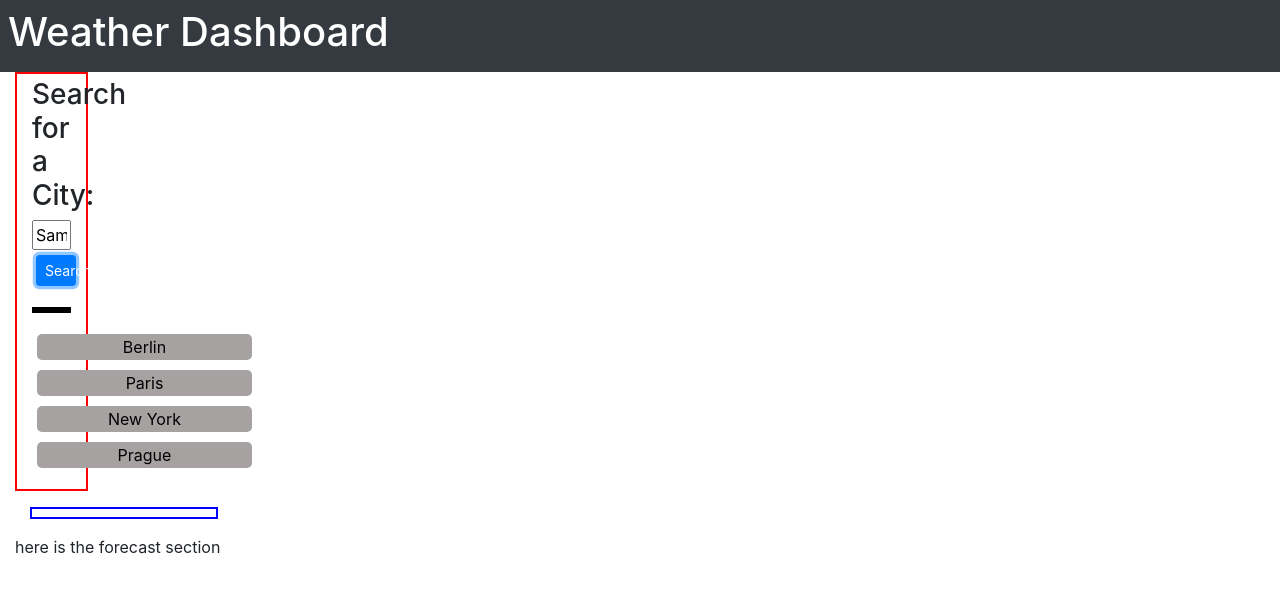
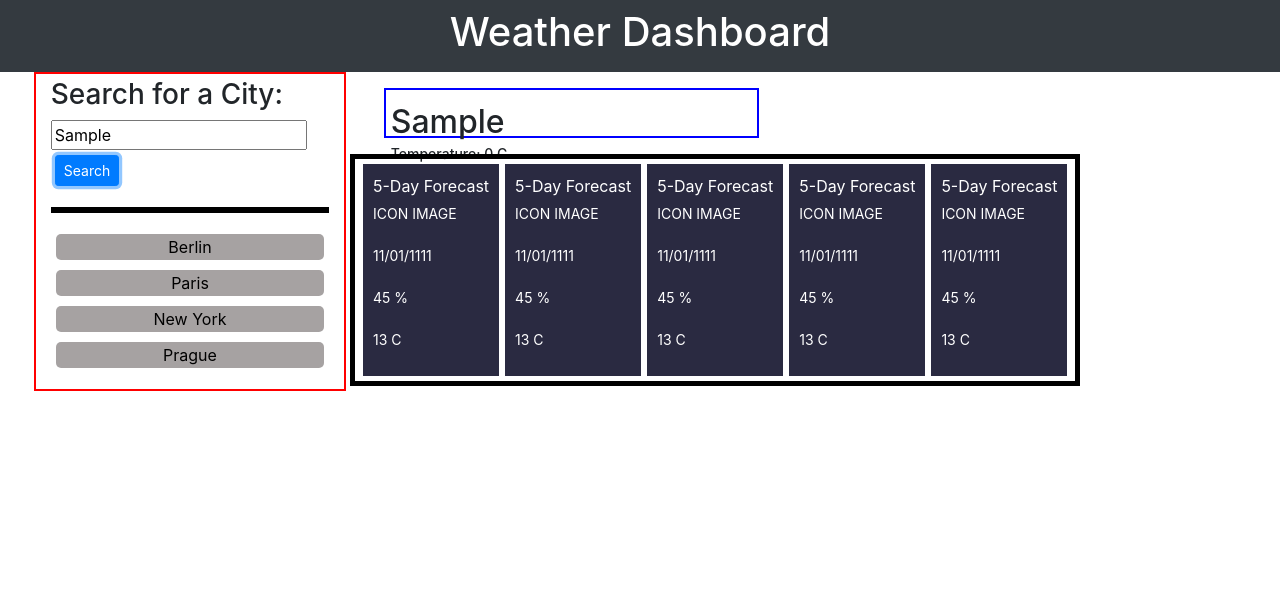
Before and after one commit to ZuzanaElt/Weather-dashboard, a plain HTML site: page starter/index.html in a window 1280 px wide. Both pictures are taken after typing "Sample" into the empty fields and a click on the button "Search". Drawn offline with nearby package versions, Linux system fonts and the light colour scheme; no server answers.

Commit message:
added cards and changed layout

```diff
--- a/starter/css/style.css
+++ b/starter/css/style.css
@@ -1,26 +1,53 @@
-.container-fluid{
-    display:flex;
+/*
+
+#search-input{
+    width:100%;
 }
-.cityBtn {
-
-margin:5px;
-background-color:rgb(166, 162, 162);
-border:0px;
-border-radius: 5px;
+#search-button{
+    width:100%;
 }
 
 .list-group{
     padding-right: 15px;
-    width: 15rem;
+    width: 15rem; */
+/* } */
+.container-fluid{
+
+
 }
 aside{
+    float:left;
     border:2px solid red;
 
-width: 50%;
+    margin: 0 1.5%;
+    width: 30%;
+}
+
+section {
+    float:left;
+    padding:5px;
+    display:flex;
 }
 #today{
     border:solid 2px blue;
+    height: 50px;
+    float: left;
+  margin: 0 1.5%;
+  width: 30%;
 }
+#forecast{
+    border: solid black 5px;
+}
+
+
+.cityBtn {
+
+    margin:5px;
+    background-color:rgb(166, 162, 162);
+    border:0px;
+    border-radius: 5px;
+    }
+
 
 .btn{
     margin:5px;
@@ -30,9 +57,11 @@ width: 50%;
 .hr{
     border: solid black;
 }
-#search-input{
-    width:100%;
+
+
+p{
+    font-size: 14px;
+    padding-top:5px;
 }
-#search-button{
-    width:100%;
-}
+
+.card{margin-right: 30px;}
--- a/starter/index.html
+++ b/starter/index.html
@@ -32,10 +32,10 @@
                           <button type="submit button" class="btn btn-primary btn-sm " id="search-button" aria-label="submit search">
                             Search
                           </button>
-
                       </div>
-
                   </div>
+                </div>
+                <div>
                     <hr class="hr weather-hr" />
                 </div>
                 <div class="list-group" id="history">
@@ -48,14 +48,17 @@
                 </div>
              </form>
 
-
         </aside>
 
-      <div class="col-lg-9 pb-3">
+
         <section id="today" class="mt-3" role="region" aria-live="polite">
-            <h1 id="chosenCityDate"></h1>
+            <h1 id="chosenCity"></h1>
+            <!-- section with today's weather in chosen city -->
         </section>
-        <section id="forecast" class="row mt-3" role="region" aria-live="polite">here is the forecast section</section>
+
+        <section id="forecast" class="row mt-3" role="region" aria-live="polite">
+          <!-- section with 5-day forecast cards -->
+        </section>
       </div>
     </div>
   </div>
--- a/starter/script.js
+++ b/starter/script.js
@@ -5,17 +5,25 @@
 
 
 const searchButton = $('#search-button');
-const cityName = $('#chosenCity')
+let todaySection = $('#today')
 let latitude = 0;
 let longitude = 0;
+let humidity = 0;
+let temperature = 0;
+let wind = 0;
 
 
 
 searchButton.on('click', function(event){
-    event.preventDefault();
-    var userChoice = $('#search-input').val();
-    //when press button our choice gets inputted into the API call for geo location
-    const urlChoiceGeocode =  "http://api.openweathermap.org/geo/1.0/direct?q=" + userChoice+ "&limit=5&appid=556e5cd8ffff392ae1955c107d35e1a2"
+        event.preventDefault();
+        var userChoice = $('#search-input').val();
+
+
+
+
+
+        //when press button our choice gets inputted into the API call for geo location
+    const urlChoiceGeocode =  "http://api.openweathermap.org/geo/1.0/direct?q=" +userChoice+ "&limit=5&units=metric&appid=556e5cd8ffff392ae1955c107d35e1a2"
 
     //typed city name
     console.log(userChoice)
@@ -29,7 +37,72 @@ searchButton.on('click', function(event){
              console.log(latitude);
              longitude = (response[0].lon);
              //setting local storage to store latitude and logitude for out of function
-             localStorage.setItem('lat', latitude);
+             localStorage.setItem('latit', latitude);
              localStorage.setItem('long', longitude);
-        })
+    });
+
+    //getting weather information for the geodata from localStorage
+        latitude = localStorage.getItem('latit');
+        longitude = localStorage.getItem('long');
+        urlWeather = "https://api.openweathermap.org/data/2.5/weather?lat="+latitude+"&lon="+ longitude+"&units=metric&appid=556e5cd8ffff392ae1955c107d35e1a2"
+
+    //getting information - temperature, wind and humidity
+        $.ajax({
+            url: urlWeather,
+            method:"GET"
+        }).then (function(response){
+                console.log (response);
+                humidity  = response.main.humidity
+                console.log ("humidity" + response.main.humidity);
+                wind = response.wind.speed
+                console.log ("wind" + response.wind.speed);
+                temperature = response.main.temp
+                console.log ("temp" + response.main.temp);
+                localStorage.setItem('humid', humidity);
+                localStorage.setItem('wind', wind);
+                localStorage.setItem('tempe', temperature);
+        });
+
+        let cityName = $('<h2>');
+        cityName.text(userChoice);
+        todaySection.append(cityName)
+
+        let tempEl = $('<p>');
+        tempEl.text("Temperature: " + temperature + " C");
+        cityName.append(tempEl);
+        let humidityEl = $('<p>');
+        humidityEl.text("Humidity: " + temperature + " %");
+        cityName.append(humidityEl);
+        let windndEl = $('<p>');
+        windndEl.text("Wind: " + wind + " KPH");
+        cityName.append(windndEl);
+
 })
+
+var forecastEl = $('#forecast')
+
+for (i=0; i<5; i++){
+var cardEl = $('<div>');
+
+        cardEl.css('backgroundColor', 'rgb(42, 42, 65)');
+        cardEl.css('color', 'white');
+        cardEl.css('margin', '0 3px 0 3px');
+        cardEl.css('padding', '10px');
+        cardEl.text('5-Day Forecast');
+        //attach cards to section
+        forecastEl.append (cardEl);
+
+        var futureDateEl = $('<p>');
+        var futureTempEl = $('<p>');
+        var futureHumidityEl = $('<p>');
+        var futureIcon = $('<p>');
+        futureDateEl.text ('11/01/1111');
+        futureIcon.text('ICON IMAGE');
+        futureTempEl.text  ('13 C');
+        futureHumidityEl.text  ('45 %');
+        cardEl.append(futureIcon);
+        cardEl.append(futureHumidityEl);
+        cardEl.append(futureDateEl);
+        cardEl.append(futureHumidityEl);
+        cardEl.append(futureTempEl);
+}
```
Lines whose indentation alone changed are shown as unchanged.
